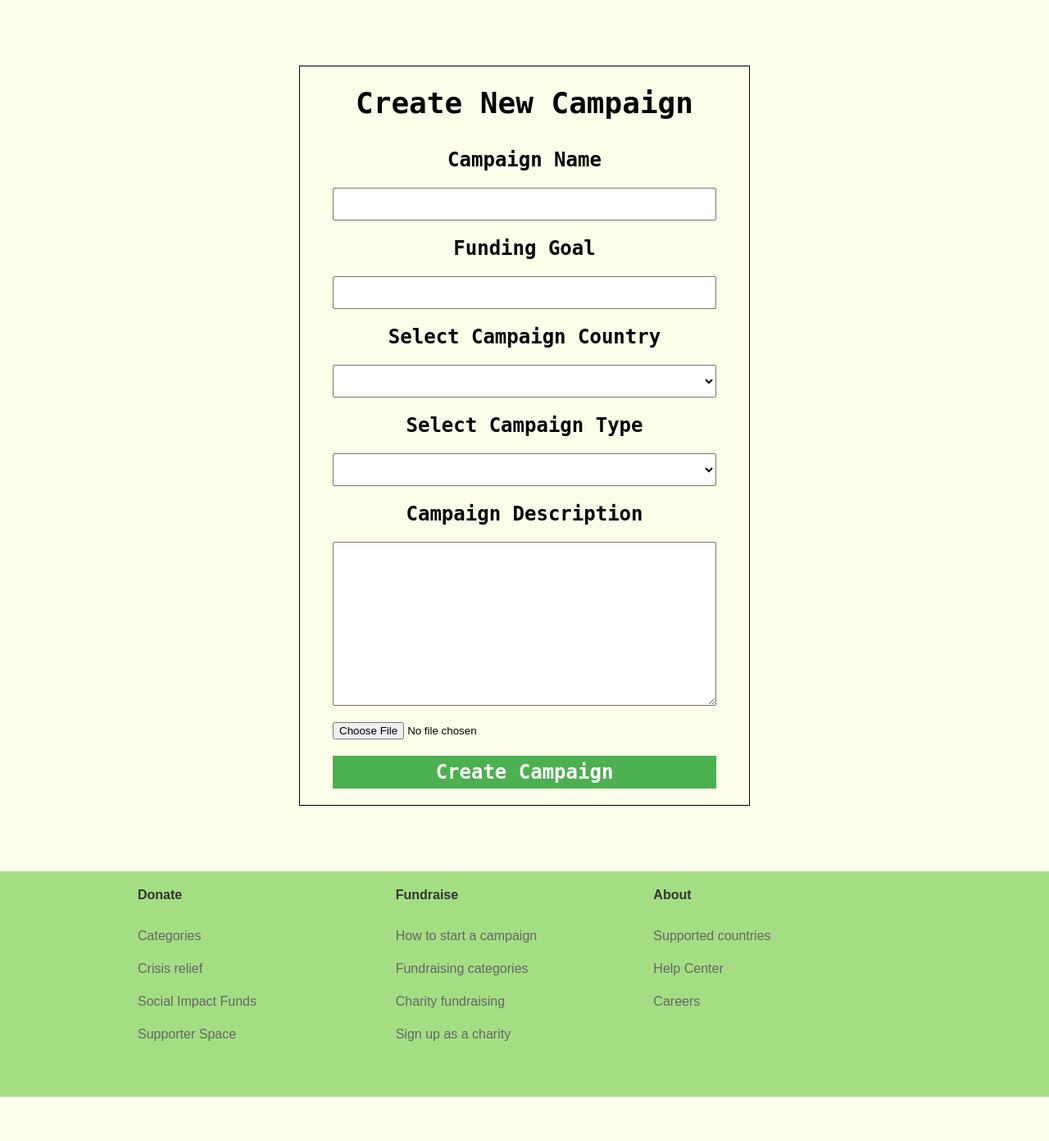
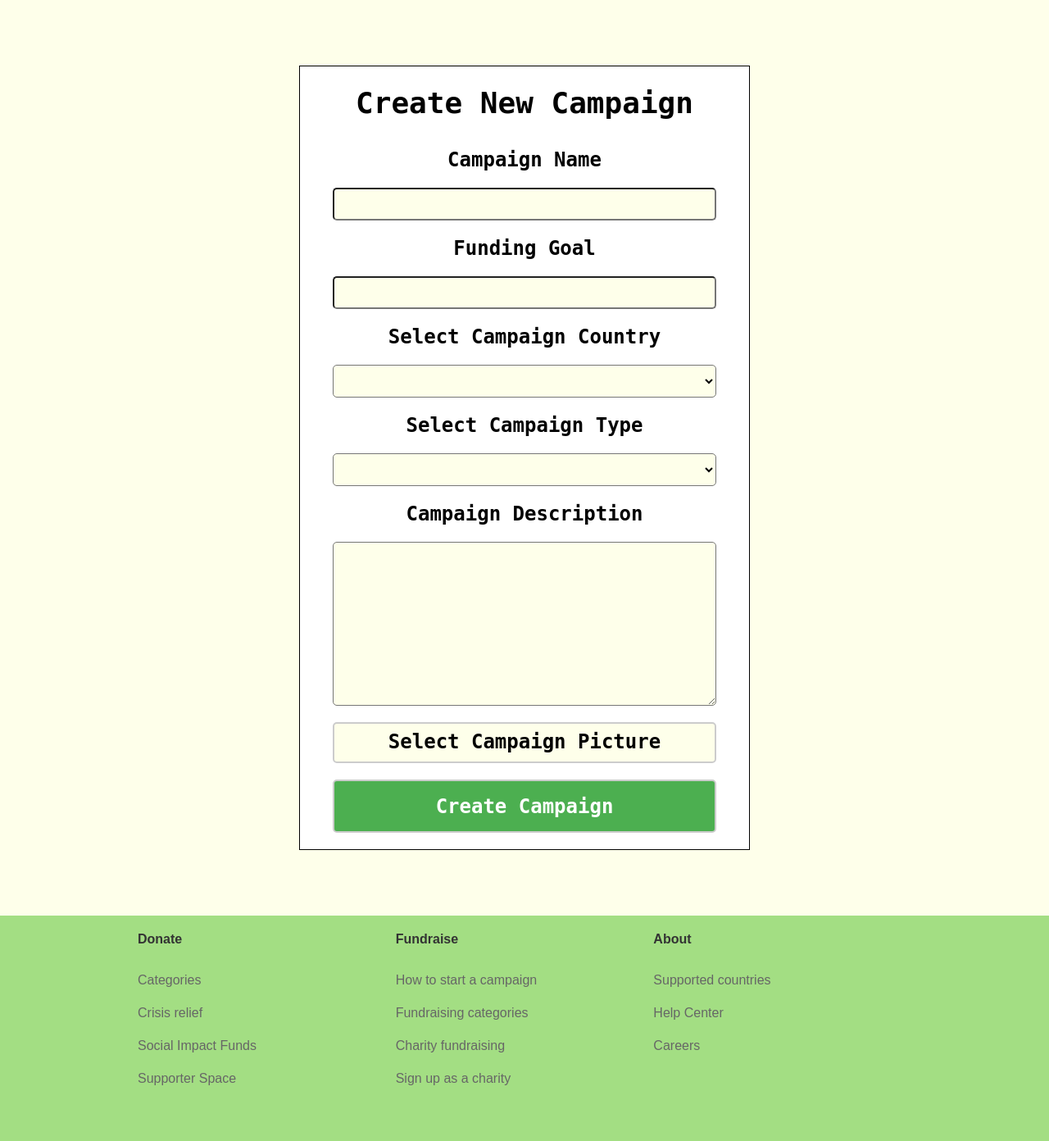
Before and after one commit to bboatright01/bboatright01.github.io, a Flask app: page /create in a window 1280 px wide. Shown: the part 72-1464 px from the top of the page at 82% size. Before the commit the page ends 1410 px from the top, so only its background shows below. Run offline with Flask 3, Linux system fonts and the light colour scheme; parts of the project's set-up code (start-up, migrations or seed data) failed here and were passed over.

Commit message:
Change css and button styling

```diff
--- a/static/css/create.css
+++ b/static/css/create.css
@@ -10,6 +10,7 @@ body {
 }
 /* Sets margins between top and bottom of form container, some internal padding, and the width */
 .form-container {
+    background-color: white;
     margin-top: 80px;
     margin-bottom: 80px;
     border: 1px solid black;
@@ -39,11 +40,16 @@ body {
 input[type="text"]{
     font-family: monospace;
     font-size: 24px;
+
+    background-color: #feffea;
+    border-radius: 5px;
 }
 /* Sets the height of the campaign description field and the font size */
 #campaign-description {
     height: 200px;
     font-size: 24px;
+    background-color: #feffea;
+    border-radius: 5px;
 }
 /* Sets the width, height, font size, and font family of the form dropdowns */
 .campaign-select {
@@ -51,18 +57,21 @@ input[type="text"]{
     height: 40px;
     font-size: 24px;
     font-family: monospace;
+    background-color: #feffea;
+    border-radius: 5px;
 }
 /* Styles the form submit button */
 .submit-button {
     width: 100%;
-    height: 40px;
+    height: 65px;
     font-size: 24px;
     font-family: monospace;
     background-color: #4CAF50;
     color: white;
-    border: none;
+    border: 2px solid #ccc;
     cursor: pointer;
     font-weight: bold;
+    border-radius: 5px;
 }
 /* Sets the font family, size, and weight of each field descriptor */
 .field-descriptor {
@@ -70,3 +79,21 @@ input[type="text"]{
     font-family: monospace;
     font-weight: bold;
 }
+/* Hides the default file input */
+input[type="file"] {
+    display: none;
+}
+/* Styles the custom file upload button */
+.custom-picture-upload {
+    width: 100%;
+    height: 50px;
+    border: 2px solid #ccc;
+    background-color: #feffea;
+    font-size: 24px;
+    font-family: monospace;
+    font-weight: bold;
+    text-align: center;
+    padding: 8px 6px;
+    cursor: pointer;
+    border-radius: 5px;
+}
--- a/templates/create.html
+++ b/templates/create.html
@@ -296,7 +296,12 @@
                 <label class="field-descriptor">Campaign Description</label>
                 <textarea required maxlength="10000" class="form-input" id="campaign-description" name="campaign-description"></textarea>
             </div>
-            <input type = "file" name = "file" />
+            <div class="form-box">
+                <label for="picture-upload" class="custom-picture-upload">
+                    <i class="picture-text"></i> Select Campaign Picture
+                </label>
+                <input id="picture-upload" type="file" name="file"/>
+            </div>
             <div class="form-box">
                 <button type="submit" class="submit-button">Create Campaign</button>
             </div>
```
